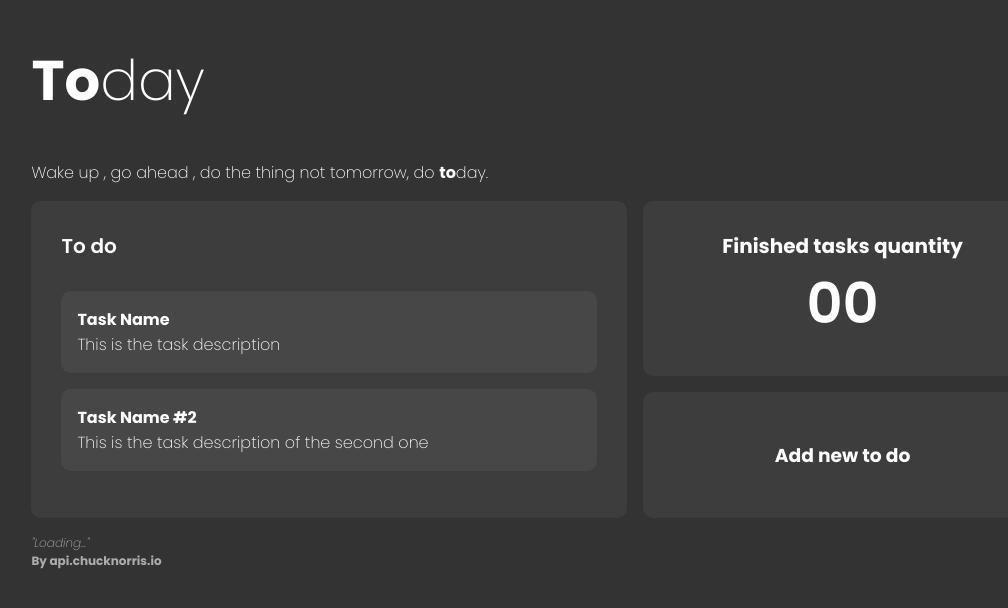
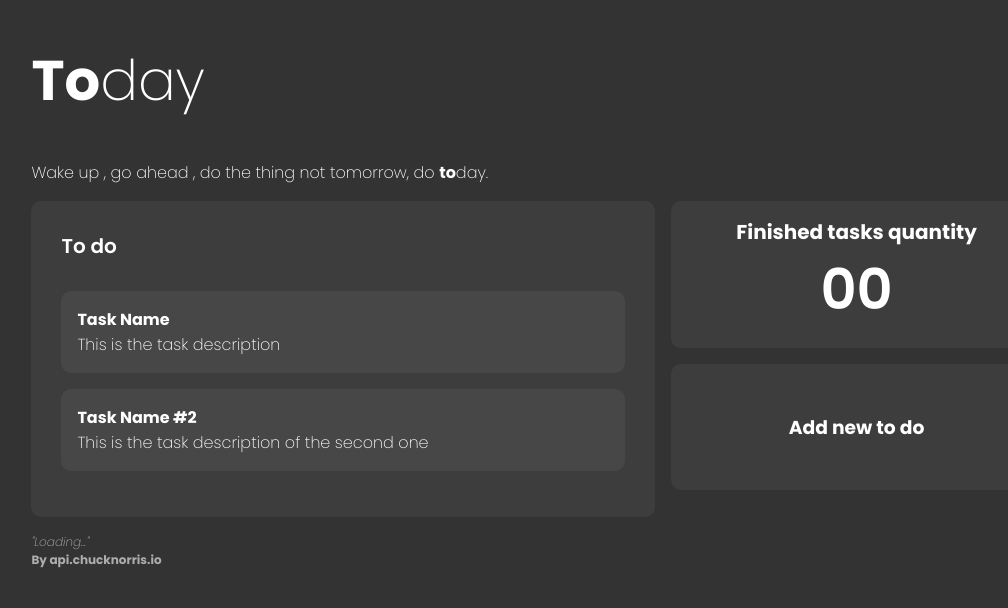
Before and after one commit to g-lippe/tscm-today-app, a React (Create React App) app: page / in a window 1280 px wide. Shown: the top 608 px of the page, without its empty margins (103-1111 px from the left). Built offline with nearby package versions, Linux system fonts and the light colour scheme; no server answers.

Commit message:
Update App.scss

```diff
--- a/src/App.scss
+++ b/src/App.scss
@@ -68,7 +68,7 @@
             .finished {
                 background-color: $white05;
                 border-radius: 10px;
-                padding: 30px;
+                padding: 16px;
                 text-align: center;
                 margin-bottom: 16px;
                 min-width: 340px;
```
